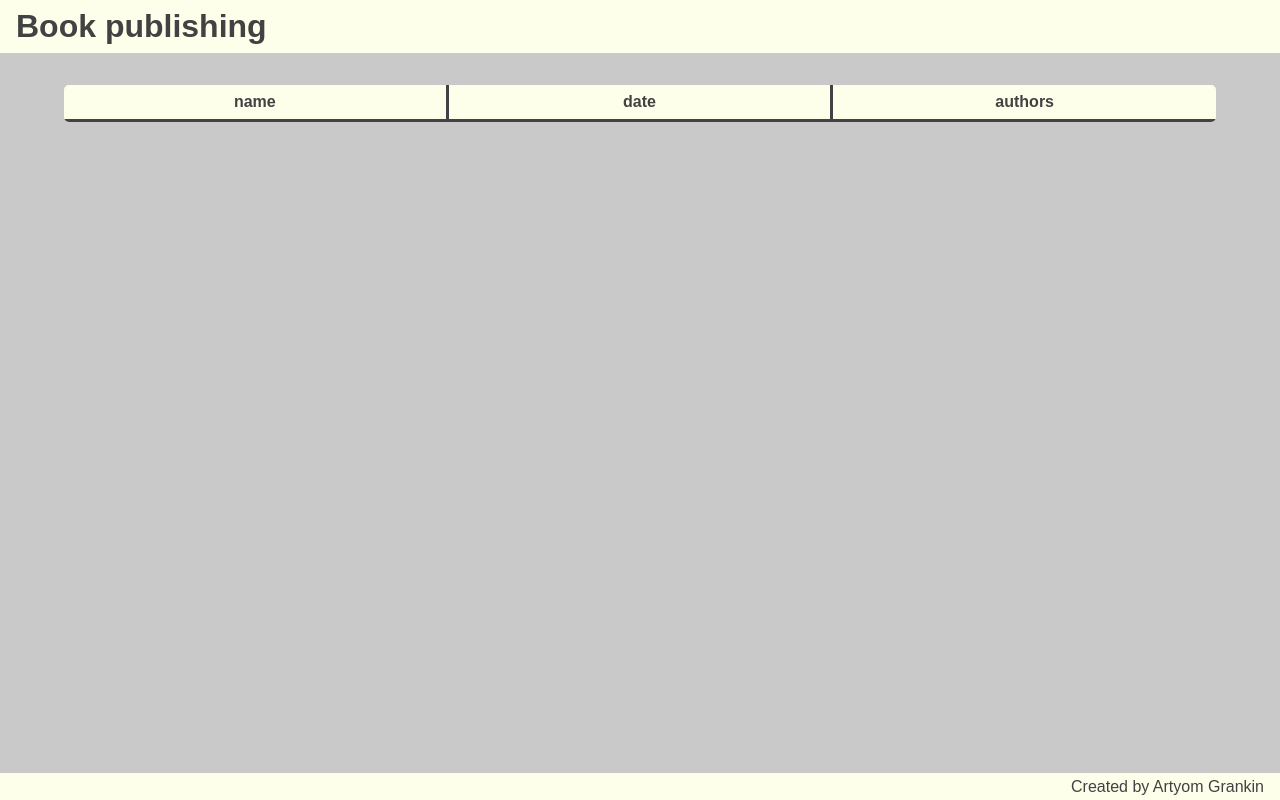
After one commit to DanZZZeDanZZZeDanZZZe/book-publishing-information-system, a Node project: template views/tablePageOfBooks.njk in a window 1280 px wide. The commit adds this page. Run offline with Node 20 templates, Linux system fonts and the light colour scheme; the template is opened without the code that fills it, so the values that code supplies are empty.

Commit message:
feature: add table page of books

```diff
--- a/public/stylesheets/main.css
+++ b/public/stylesheets/main.css
@@ -1,8 +1,4 @@
 .main {
-  display: flex;
-  align-items: center;
-  justify-content: center;
-  flex-grow: 1;
   background-color: var(--silver);
   color: var(--onyx);
 }
--- /dev/null
+++ b/public/stylesheets/table.css
@@ -0,0 +1,31 @@
+.table {
+  width: 90%;
+  margin: 2rem auto 0;
+  border-radius: 5px;
+  overflow: hidden;
+}
+
+.table__row {
+  display: flex;
+  width: 100%;
+}
+
+.table__cell {
+  width: 100%;
+  display: flex;
+  justify-content: flex-start;
+  align-items: center;
+  padding: 0.5rem;
+  background-color: var(--beige);
+  border-right: 3px solid var(--onyx);
+}
+
+.table__cell:last-child {
+  border-right: none;
+}
+
+.table__cell_header {
+  font-weight: bold;
+  border-bottom: 3px solid var(--onyx);
+  justify-content: center;
+}
--- a/views/base.njk
+++ b/views/base.njk
@@ -7,11 +7,16 @@
     <link rel="stylesheet" href="/stylesheets/header.css"/>
     <link rel="stylesheet" href="/stylesheets/main.css"/>
     <link rel="stylesheet" href="/stylesheets/footer.css"/>
-    <title>Page</title>
+    <link rel="stylesheet" href="/stylesheets/table.css"/>
+    <title>{{ pageTitle }}</title>
   </head>
   <body>
     {% include './header.njk' %}
-    {% include './main.njk' %}
+    <main class="main">
+      {% block mainContent %}
+        No content
+      {% endblock mainContent %}
+    </main>
     {% include './footer.njk' %}
   </body>
 </html>
--- a/views/main.njk
+++ /dev/null
@@ -1,5 +0,0 @@
-<main class="main">
-  {% block mainContent %}
-    No content
-  {% endblock mainContent %}
-</main>
--- /dev/null
+++ b/views/table.njk
@@ -0,0 +1,17 @@
+{% macro table(tableHeaders, rowFields, data) %}
+  <div class="table">
+    <div class="table__row">
+      {% for header in tableHeaders %}
+          <span class="table__cell table__cell_header">{{ header }}</span>
+      {% endfor %}
+    </div>
+
+    {% for rowData in data %}
+      <div class="table__row">
+        {% for field in rowFields %}
+          <span class="table__cell">{{ rowData[field] }}</span>
+        {% endfor %}
+      </div>
+    {% endfor %}
+  </div>
+{% endmacro %}
--- /dev/null
+++ b/views/tablePageOfBooks.njk
@@ -0,0 +1,8 @@
+{% from "table.njk" import table %}
+{% set pageTitle = "books" %}
+{% extends "base.njk" %}
+
+{% block mainContent %}
+
+  {{ table(["name", "date", "authors"], ["name", "date"], data) }}
+{% endblock %}
```
Also changed, not shown: app.js (+7 -4 lines), middlewares/get-templates/getTablePageOfBooks.js (added, +9 -0 lines), middlewares/work-with-DB/getBooksWithAuthorsFromDB.js (added, +13 -0 lines), routes/booksRouter.js (added, +13 -0 lines).
